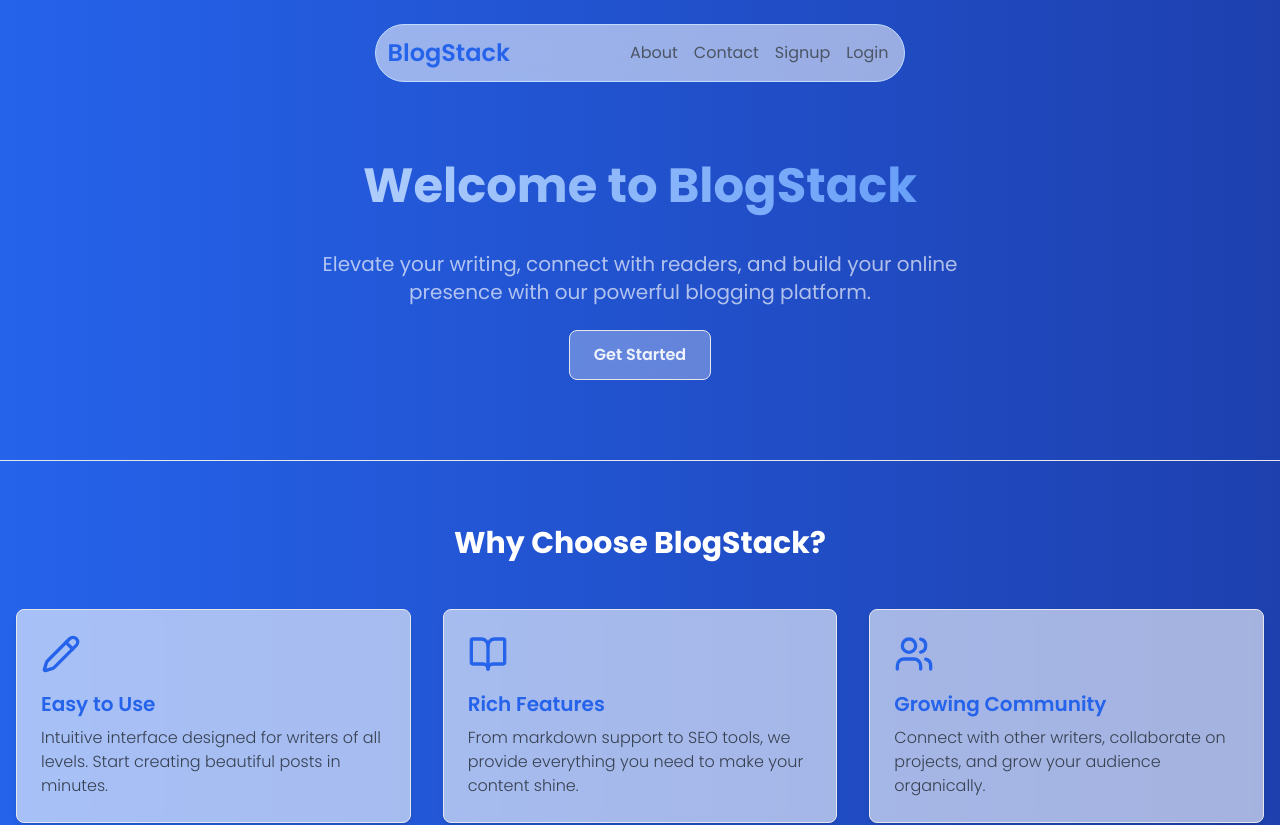
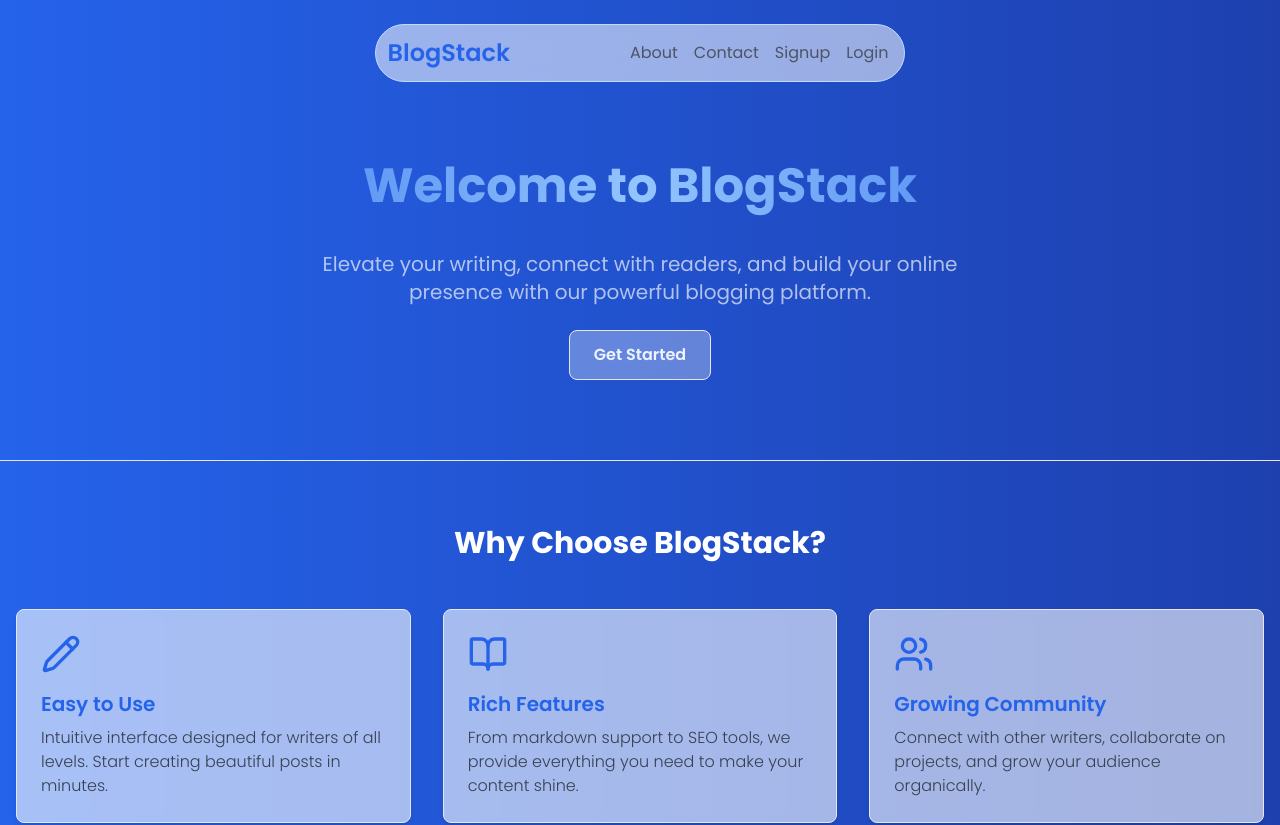
Before and after one commit to shivaraj110/BlogStack, a React (Vite) app: page / in a window 1280 px wide. Shown: the top 825 px of the page. Built offline with nearby package versions, Linux system fonts and the light colour scheme; no server answers.

Commit message:
made some style changes

```diff
--- a/src/pages/Landing.tsx
+++ b/src/pages/Landing.tsx
@@ -74,7 +74,7 @@
           {" "}
           <div className="container mx-auto px-4 h-fit text-center">
             {" "}
-            <h1 className="text-5xl font-bold mb-6 bg-gradient-to-r h-16 from-blue-100 to-blue-500 text-transparent bg-clip-text">
+            <h1 className="text-5xl font-bold mb-6 bg-gradient-to-r h-16 from-blue-600 via-blue-300 to-blue-600 text-transparent bg-clip-text">
               Welcome to BlogStack
             </h1>{" "}
             <p className="text-xl mb-6 max-w-2xl mx-auto text-white/65">
```
